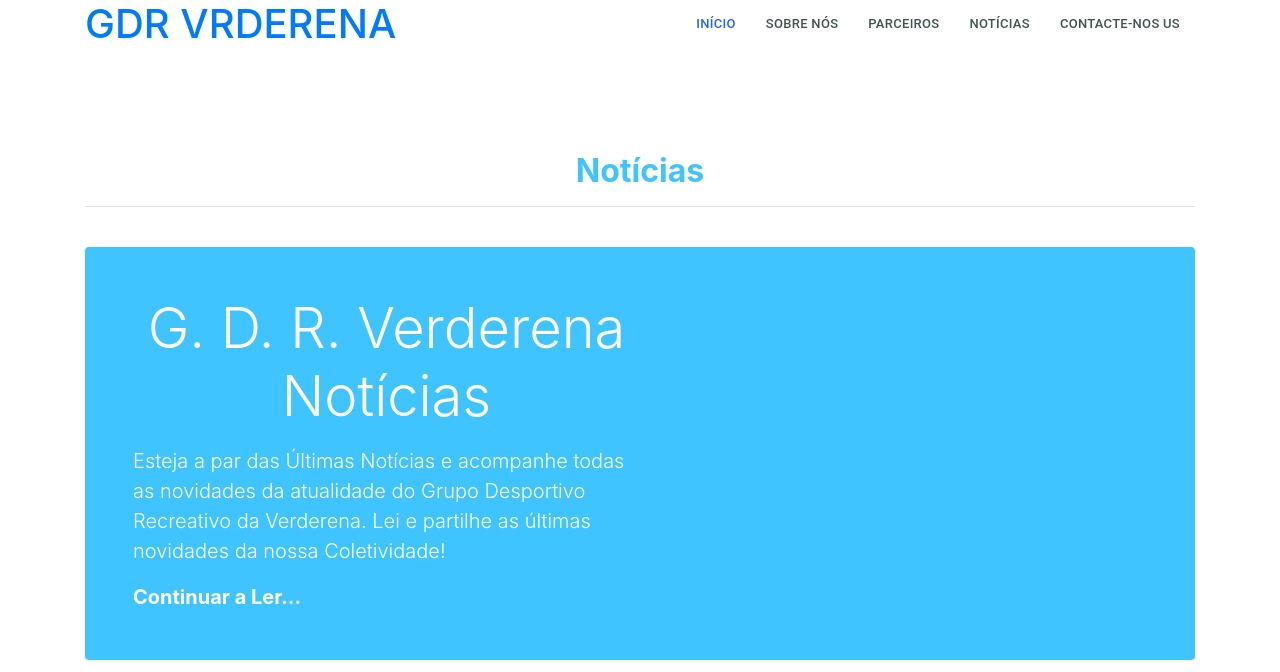
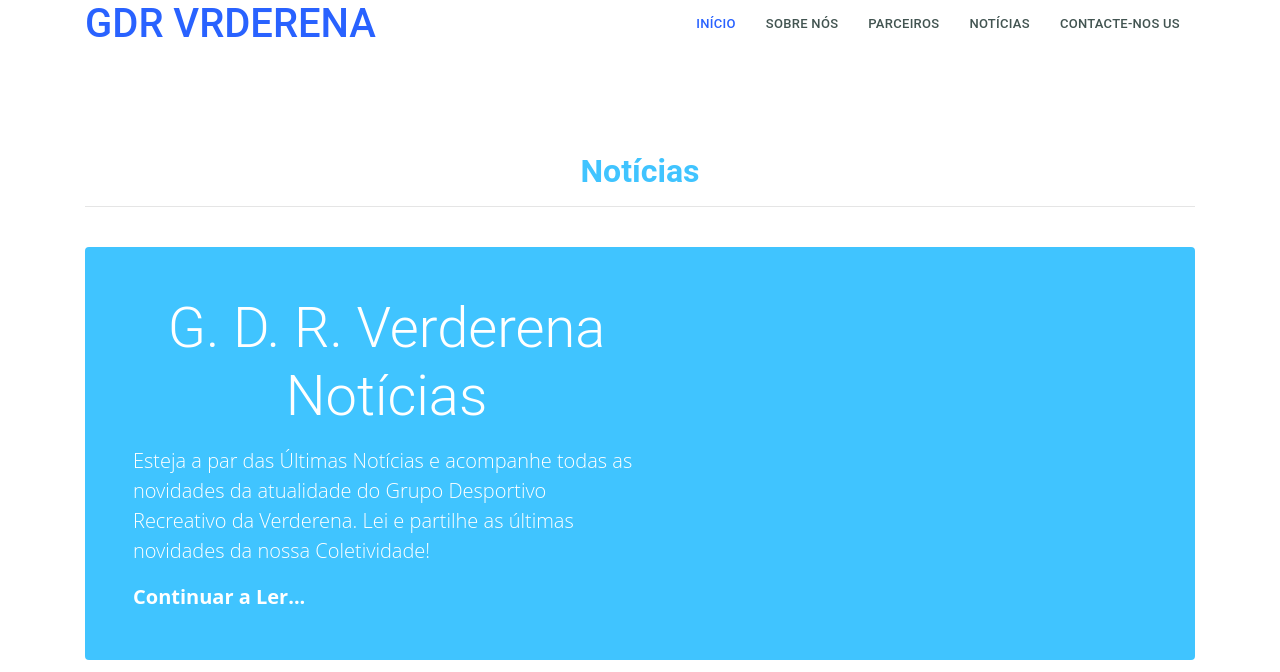
Before and after one commit to GDR-Verderena/gdr-verderena.github.io, a Jekyll site: the page built from blog/index.html, in a window 1280 px wide. Shown: the top 672 px of the page. Built offline with Jekyll 4.4.1, drawn with Linux system fonts in a browser that asks for light colours; grey boxes are pictures that could not be loaded.

Commit message:
Update main.css

```diff
--- a/css/main.css
+++ b/css/main.css
@@ -1,4 +1,25 @@
 
+ /*--------------------------------------------------------------
+# General
+--------------------------------------------------------------*/
+body {
+  font-family: "Open Sans", sans-serif;
+  color: #334240;
+}
+
+a {
+  color: #2962ff;
+}
+
+a:hover {
+  color: #2962ff
+  text-decoration: none;
+  border: none;
+}
+
+h1, h2, h3, h4, h5, h6 {
+  font-family: "Roboto", sans-serif;
+}
 
 
 
```
